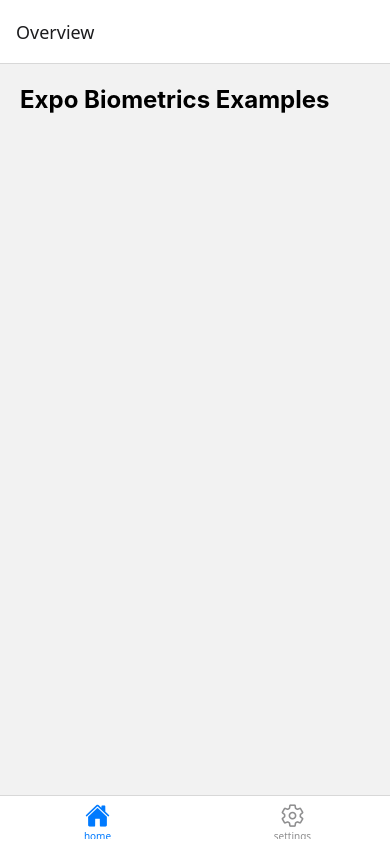
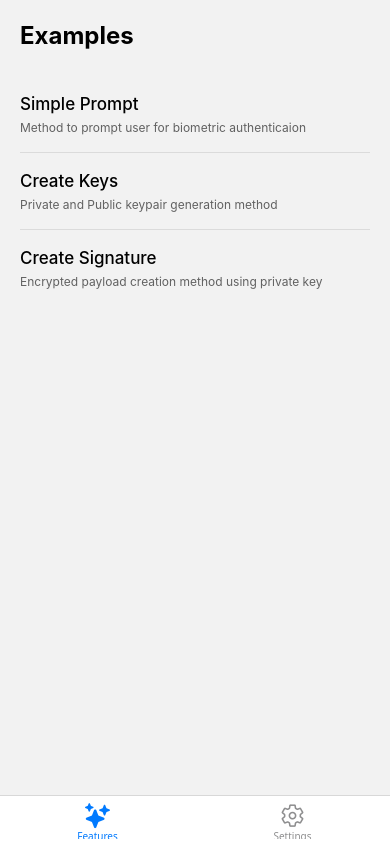
Before and after one commit to mahibulhaque/expo-biometrics, a React Native app in the folder example/: screen /home in a window 390 px wide. Built offline with nearby package versions, Linux system fonts and the light colour scheme.

Commit message:
chore: setup additional method example screens

```diff
--- a/example/src/navigators/HomeTabNavigator.tsx
+++ b/example/src/navigators/HomeTabNavigator.tsx
@@ -3,7 +3,12 @@ import HomeScreen from "../screens/HomeScreen";
 import SettingsScreen from "../screens/SettingsScreen";
 import { Ionicons } from "@expo/vector-icons";
 
-const Tab = createBottomTabNavigator();
+export type HomeTabsParamsList = {
+  home: undefined;
+  settings: undefined;
+};
+
+const Tab = createBottomTabNavigator<HomeTabsParamsList>();
 
 export default function HomeTabs() {
   return (
@@ -15,10 +20,11 @@ export default function HomeTabs() {
         name="home"
         component={HomeScreen}
         options={{
+          title: "Features",
           tabBarIcon: ({ focused, color, size }) => {
             return (
               <Ionicons
-                name={focused ? "home" : "home-outline"}
+                name={focused ? "sparkles" : "sparkles-outline"}
                 size={size}
                 color={color}
               />
@@ -30,6 +36,7 @@ export default function HomeTabs() {
         name="settings"
         component={SettingsScreen}
         options={{
+          title: "Settings",
           tabBarIcon: ({ focused, color, size }) => {
             return (
               <Ionicons
--- a/example/src/navigators/RootNavigator.tsx
+++ b/example/src/navigators/RootNavigator.tsx
@@ -1,16 +1,28 @@
 import { createNativeStackNavigator } from "@react-navigation/native-stack";
 import HomeTabs from "./HomeTabNavigator";
+import CreateKeysScreen from "../screens/CreateKeysScreen";
+import CreateSignatureScreen from "../screens/CreateSignatureScreen";
+import SimplePromptScreen from "../screens/SimplePromptScreen";
 
-const Stack = createNativeStackNavigator();
+export type RootStackParamList = {
+  main: undefined;
+  "create-keys": undefined;
+  "create-signature": undefined;
+  "simple-prompt": undefined;
+};
+
+const Stack = createNativeStackNavigator<RootStackParamList>();
 
 export default function RootStack() {
   return (
-    <Stack.Navigator initialRouteName="home-tab">
-      <Stack.Screen
-        name="home-tab"
-        component={HomeTabs}
-        options={{ title: "Overview" }}
-      />
+    <Stack.Navigator
+      initialRouteName="main"
+      screenOptions={{ headerShown: false }}
+    >
+      <Stack.Screen name="main" component={HomeTabs} />
+      <Stack.Screen name="create-keys" component={CreateKeysScreen} />
+      <Stack.Screen name="create-signature" component={CreateSignatureScreen} />
+      <Stack.Screen name="simple-prompt" component={SimplePromptScreen} />
     </Stack.Navigator>
   );
 }
--- /dev/null
+++ b/example/src/screens/CreateKeysScreen.tsx
@@ -0,0 +1,48 @@
+import { ScrollView, StyleSheet, View } from "react-native";
+import ThemedText from "../components/ThemedText";
+
+export default function CreateKeysScreen() {
+  return (
+    <ScrollView
+      contentInsetAdjustmentBehavior="automatic"
+      style={styles.container}
+    >
+      <View style={styles.content}>
+        <ThemedText size="header" style={styles.title}>
+          Create Keypair Example
+        </ThemedText>
+      </View>
+    </ScrollView>
+  );
+}
+
+const styles = StyleSheet.create({
+  container: {
+    flex: 1,
+  },
+  content: {
+    padding: 20,
+  },
+  title: {
+    marginBottom: 24,
+  },
+  card: {
+    paddingVertical: 16,
+    borderBottomWidth: StyleSheet.hairlineWidth,
+    borderBottomColor: "rgba(128, 128, 128, 0.2)",
+  },
+  cardPressed: {
+    opacity: 0.7,
+  },
+  lastCard: {
+    borderBottomWidth: 0,
+  },
+  cardTitle: {
+    fontSize: 17,
+    fontWeight: "500",
+    marginBottom: 4,
+  },
+  cardDescription: {
+    opacity: 0.6,
+  },
+});
--- /dev/null
+++ b/example/src/screens/CreateSignatureScreen.tsx
@@ -0,0 +1,48 @@
+import { ScrollView, StyleSheet, View, Text } from "react-native";
+import ThemedText from "../components/ThemedText";
+
+export default function CreateSignatureScreen() {
+  return (
+    <ScrollView
+      contentInsetAdjustmentBehavior="automatic"
+      style={styles.container}
+    >
+      <View style={styles.content}>
+        <ThemedText size="header" style={styles.title}>
+          Create Signature Example
+        </ThemedText>
+      </View>
+    </ScrollView>
+  );
+}
+
+const styles = StyleSheet.create({
+  container: {
+    flex: 1,
+  },
+  content: {
+    padding: 20,
+  },
+  title: {
+    marginBottom: 24,
+  },
+  card: {
+    paddingVertical: 16,
+    borderBottomWidth: StyleSheet.hairlineWidth,
+    borderBottomColor: "rgba(128, 128, 128, 0.2)",
+  },
+  cardPressed: {
+    opacity: 0.7,
+  },
+  lastCard: {
+    borderBottomWidth: 0,
+  },
+  cardTitle: {
+    fontSize: 17,
+    fontWeight: "500",
+    marginBottom: 4,
+  },
+  cardDescription: {
+    opacity: 0.6,
+  },
+});
--- a/example/src/screens/HomeScreen.tsx
+++ b/example/src/screens/HomeScreen.tsx
@@ -1,7 +1,38 @@
-import { ScrollView, View, Text, StyleSheet } from "react-native";
+import { useNavigation } from "@react-navigation/native";
 import ThemedText from "../components/ThemedText";
+import { Pressable, ScrollView, StyleSheet, View } from "react-native";
+import { RootStackParamList } from "../navigators/RootNavigator";
+import { HomeTabsParamsList } from "../navigators/HomeTabNavigator";
+import type { NativeStackNavigationProp } from "@react-navigation/native-stack";
 
-export default function HomeScreen() {
+type Example = {
+  title: string;
+  description: string;
+  route: keyof RootStackParamList;
+};
+
+const examples: Example[] = [
+  {
+    title: "Simple Prompt",
+    description: "Method to prompt user for biometric authenticaion",
+    route: "simple-prompt",
+  },
+  {
+    title: "Create Keys",
+    description: "Private and Public keypair generation method",
+    route: "create-keys",
+  },
+  {
+    title: "Create Signature",
+    description: "Encrypted payload creation method using private key",
+    route: "create-signature",
+  },
+];
+
+export default function Home() {
+  const navigation =
+    useNavigation<NativeStackNavigationProp<RootStackParamList>>();
+
   return (
     <ScrollView
       contentInsetAdjustmentBehavior="automatic"
@@ -9,8 +40,27 @@ export default function HomeScreen() {
     >
       <View style={styles.content}>
         <ThemedText size="header" style={styles.title}>
-          Expo Biometrics Examples
+          Examples
         </ThemedText>
+
+        {examples.map((example, index) => (
+          <Pressable
+            key={example.route}
+            style={({ pressed }) => [
+              styles.card,
+              pressed && styles.cardPressed,
+              index === examples.length - 1 && styles.lastCard,
+            ]}
+            onPress={() => {
+              navigation.push(example.route);
+            }}
+          >
+            <ThemedText style={styles.cardTitle}>{example.title}</ThemedText>
+            <ThemedText size="caption" style={styles.cardDescription}>
+              {example.description}
+            </ThemedText>
+          </Pressable>
+        ))}
       </View>
     </ScrollView>
   );
@@ -24,62 +74,25 @@ const styles = StyleSheet.create({
     padding: 20,
   },
   title: {
-    marginBottom: 32,
+    marginBottom: 24,
   },
-  section: {
-    marginBottom: 32,
-  },
-  sectionTitle: {
-    opacity: 0.6,
-    marginBottom: 16,
-  },
-  row: {
-    flexDirection: "row",
-    justifyContent: "space-between",
-    paddingVertical: 12,
+  card: {
+    paddingVertical: 16,
     borderBottomWidth: StyleSheet.hairlineWidth,
     borderBottomColor: "rgba(128, 128, 128, 0.2)",
   },
-  label: {
-    opacity: 0.8,
+  cardPressed: {
+    opacity: 0.7,
   },
-  value: {
+  lastCard: {
+    borderBottomWidth: 0,
+  },
+  cardTitle: {
+    fontSize: 17,
     fontWeight: "500",
+    marginBottom: 4,
   },
-  voiceList: {
-    flexDirection: "row",
-    gap: 12,
-  },
-  voiceItem: {
-    paddingVertical: 12,
-    paddingHorizontal: 16,
-    borderWidth: 1,
-    borderRadius: 8,
-    minWidth: 120,
-    alignItems: "center",
-  },
-  voiceText: {
-    fontSize: 14,
-    fontWeight: "500",
-    marginBottom: 2,
-  },
-  voiceLanguage: {
+  cardDescription: {
     opacity: 0.6,
   },
-  voiceHint: {
-    opacity: 0.5,
-    marginTop: 12,
-  },
-  pressed: {
-    opacity: 0.7,
-  },
-  banner: {
-    marginTop: 40,
-    paddingVertical: 20,
-    alignItems: "center",
-  },
-  bannerText: {
-    opacity: 0.4,
-    fontWeight: "bold",
-  },
 });
--- /dev/null
+++ b/example/src/screens/SimplePromptScreen.tsx
@@ -0,0 +1,48 @@
+import { ScrollView, StyleSheet, View } from "react-native";
+import ThemedText from "../components/ThemedText";
+
+export default function SimplePromptScreen() {
+  return (
+    <ScrollView
+      contentInsetAdjustmentBehavior="automatic"
+      style={styles.container}
+    >
+      <View style={styles.content}>
+        <ThemedText size="header" style={styles.title}>
+          Simple Prompt Example
+        </ThemedText>
+      </View>
+    </ScrollView>
+  );
+}
+
+const styles = StyleSheet.create({
+  container: {
+    flex: 1,
+  },
+  content: {
+    padding: 20,
+  },
+  title: {
+    marginBottom: 24,
+  },
+  card: {
+    paddingVertical: 16,
+    borderBottomWidth: StyleSheet.hairlineWidth,
+    borderBottomColor: "rgba(128, 128, 128, 0.2)",
+  },
+  cardPressed: {
+    opacity: 0.7,
+  },
+  lastCard: {
+    borderBottomWidth: 0,
+  },
+  cardTitle: {
+    fontSize: 17,
+    fontWeight: "500",
+    marginBottom: 4,
+  },
+  cardDescription: {
+    opacity: 0.6,
+  },
+});
```
